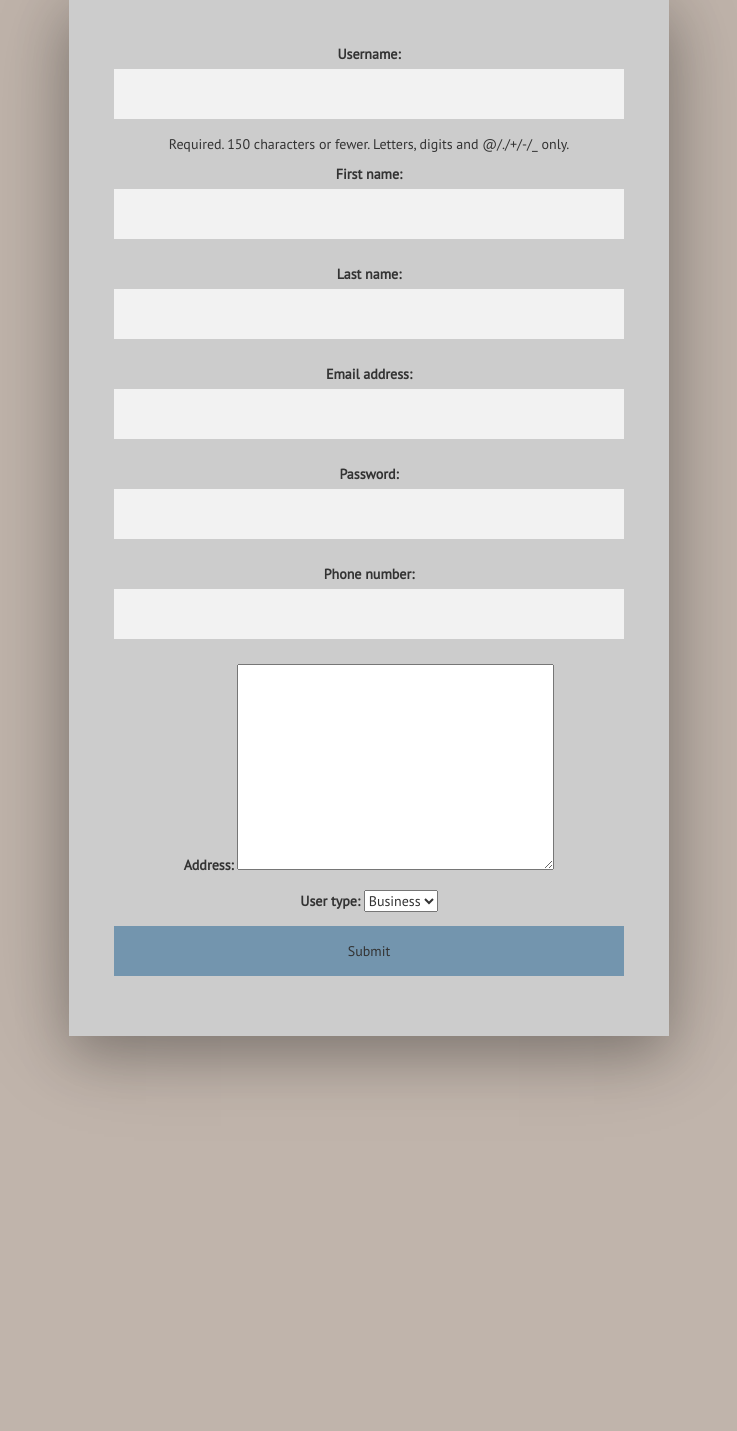
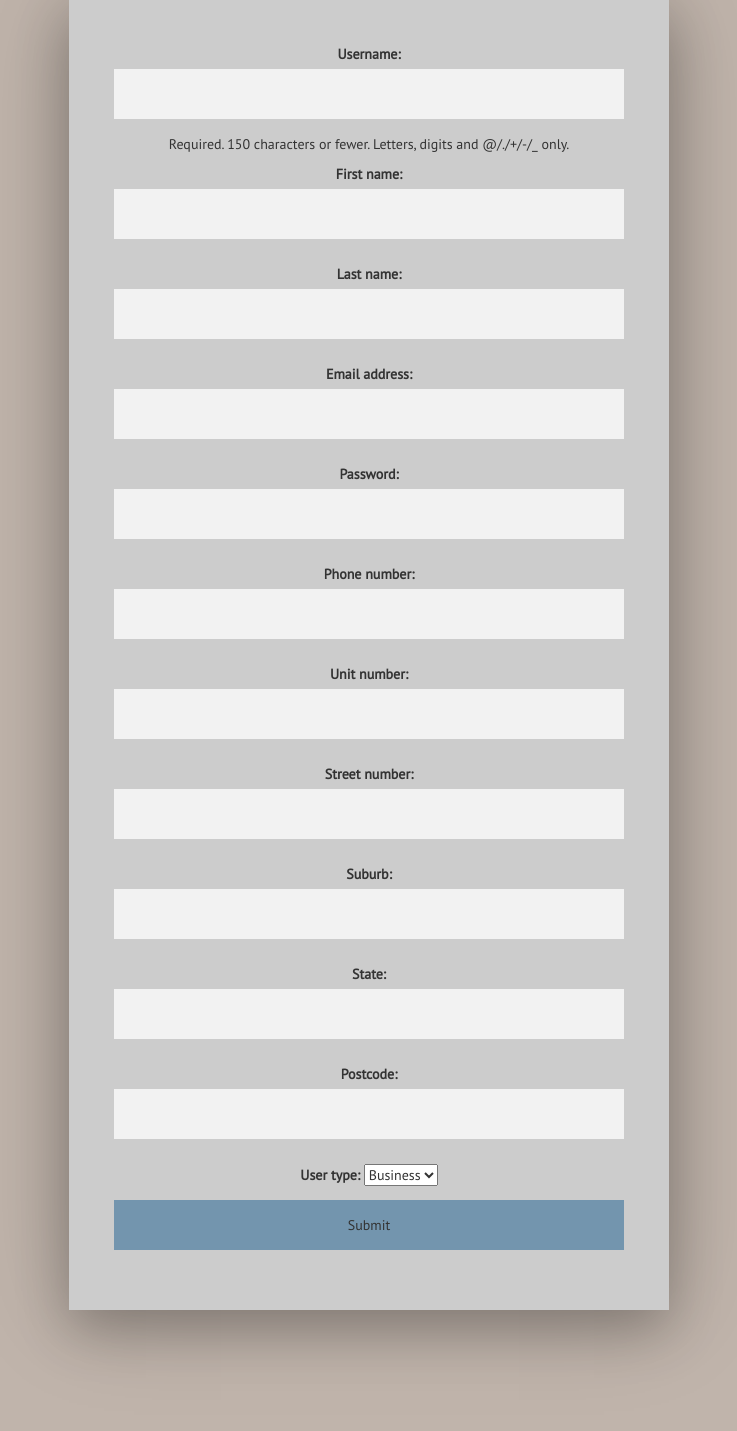
Before and after one commit to locky192/IFB299, a Django app: page /CityApp/register/ in a window 1280 px wide. Shown: the part 177-1608 px from the top of the page, without its empty margins (271-1008 px from the left). Before the commit the page ends 1262 px from the top, so only its background shows below. Run offline with Django 3.2, Linux system fonts and the light colour scheme; some libraries are stand-ins or nearby versions.

Commit message:
Fixed scroll bar, updated database

```diff
--- a/SmartCity/CityApp/forms.py
+++ b/SmartCity/CityApp/forms.py
@@ -12,4 +12,4 @@ class UserForm (forms.ModelForm):
 class UserProfileForm(forms.ModelForm):
     class Meta:
         model = UserProfile
-        fields = ('phone_number', 'address', 'user_type')
+        fields = ('phone_number', 'unit_number', 'street_number', 'suburb', 'state', 'postcode', 'user_type')
--- a/SmartCity/CityApp/models.py
+++ b/SmartCity/CityApp/models.py
@@ -10,8 +10,12 @@ class UserProfile (models.Model):
     user = models.OneToOneField(User)
 
     phone_number = models.CharField(blank=True, max_length = 15)
-    #phone_number = models.IntegerField(blank=True)
-    address = models.TextField(blank=True)
+    unit_number = models.CharField(blank=True, max_length = 3)
+    street_number = models.CharField(blank=True, max_length = 3)
+    suburb = models.CharField(blank=True, max_length = 20)
+    state = models.CharField(blank=True, max_length = 20)
+    postcode = models.CharField(blank=True, max_length = 4)
+
 
     website = models.URLField(blank=True)
     picture = models.ImageField(upload_to='profile_images', blank=True)
--- a/SmartCity/static/CityApp/registration.css
+++ b/SmartCity/static/CityApp/registrations.css
@@ -3,11 +3,12 @@
     margin: 0;
     padding: 7.5px 15px;
 }
+
 strong{
 	font-size: 20px;
 }
 form {
-  overflow:hidden;
+  overflow: auto;
   position: relative;
   z-index: 1;
   background: #cccccc;
@@ -43,7 +44,10 @@ button {
 }
 
 
-
+hr {
+    clear: both;
+    visibility: hidden;
+}
 
 
 h1 {
@@ -56,14 +60,10 @@ h1 {
   text-align: center;
 }
 
-hr {
-    clear: both;
-    visibility: hidden;
-}
+
 
 body {
-
-  overflow:hidden;
+  overflow:auto;
   border-color: #c0b4ab;
   background: #c0b4ab;
   font-family: "PT Sans", sans-serif;
--- a/SmartCity/templates/CityApp/register.html
+++ b/SmartCity/templates/CityApp/register.html
@@ -8,7 +8,7 @@
 
  {% block css_block %}
 {% load staticfiles %}
-<link href="{% static 'CityApp/registration.css' %}" rel="stylesheet">
+<link href="{% static 'CityApp/registrations.css' %}" rel="stylesheet">
 {% endblock %}
 
   </head>
```
Also changed, not shown: SmartCity/CityApp/migrations/0005_auto_20170915_1503.py (added), SmartCity/db.sqlite3.
